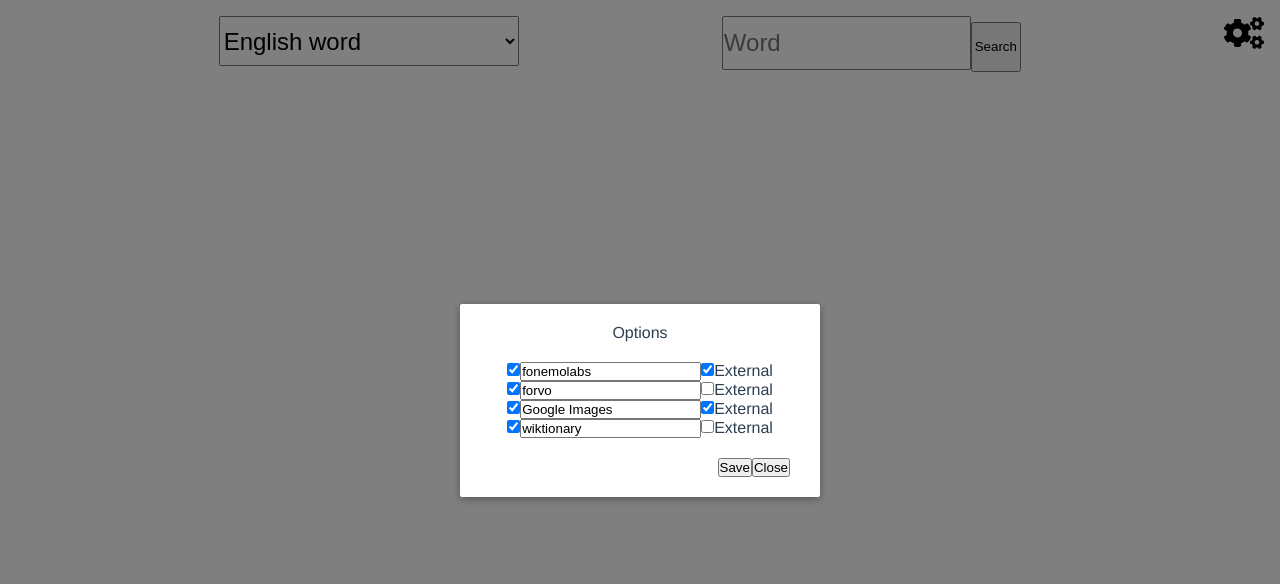
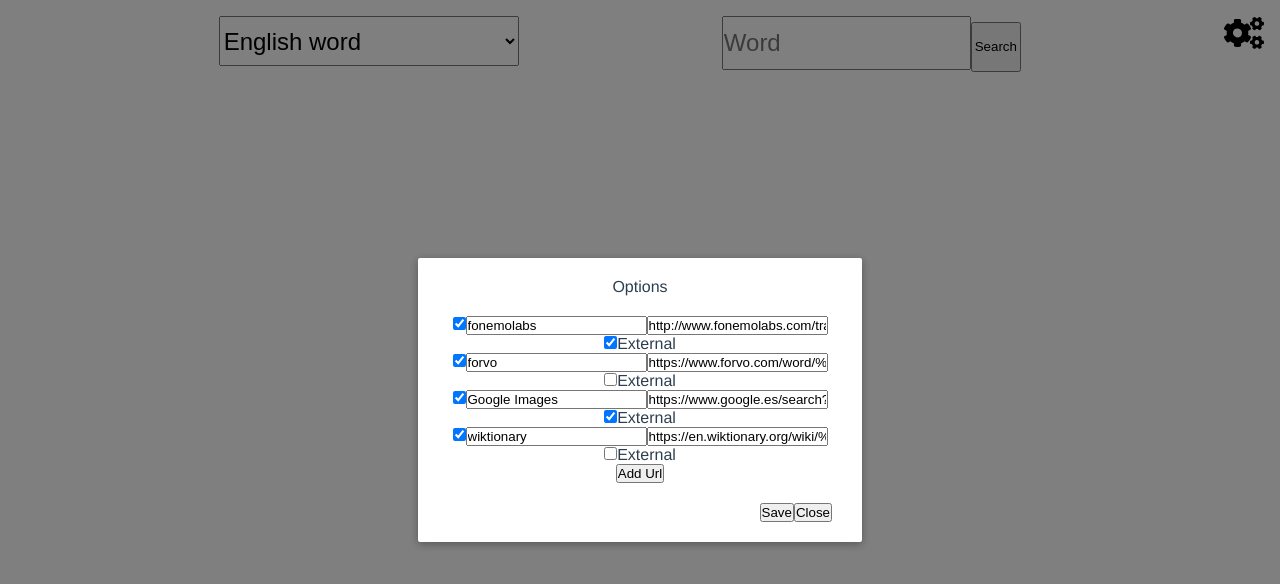
Before and after one commit to chiptus/multi-search, a Vue app: page / in a window 1280 px wide. Both pictures are taken after a click on the button 1244 px from the left and 34 px from the top of the page. Shown: the top 584 px of the page. Built offline with nearby package versions, Linux system fonts and the light colour scheme.

Commit message:
make link customizable and add urls

```diff
--- a/src/App.vue
+++ b/src/App.vue
@@ -5,6 +5,7 @@
       v-bind:on-search="search"
       v-bind:on-close="closeAllWindows"
       :urls="urls"
+      :add-url="addUrl"
     ></search-bar>
     <browser :results="results"></browser>
   </div>
@@ -33,6 +34,9 @@ export default {
       this.openWindows.forEach(window => window.close());
       this.openWindows.length = 0;
     },
+    addUrl() {
+      this.urls.push({});
+    },
     search(keyword) {
       this.results = [];
       this.currentResult = null;
@@ -41,7 +45,7 @@ export default {
           continue;
         }
         // const search = this.urls[name];
-        const url = search.query(keyword);
+        const url = search.link.replace('%s', keyword);
         if (search.external) {
           this.openWindows.push(window.open(url));
         } else {
--- a/src/components/modal.vue
+++ b/src/components/modal.vue
@@ -60,7 +60,7 @@ export default {
 }
 
 .modal-container {
-  width: 300px;
+  width: 30%;
   margin: 0px auto;
   padding: 20px 30px;
   background-color: #fff;
--- a/src/components/options-modal.vue
+++ b/src/components/options-modal.vue
@@ -2,6 +2,7 @@
   <modal :close="close" title="Options">
     <template slot="body">
       <url-option v-for="url in urls" :key="url.id" :url="url"></url-option>
+      <button @click="addUrl">Add Url</button>
     </template>
     <template slot="footer">
       <button @click="save">Save</button>
@@ -20,6 +21,10 @@ export default {
     UrlOption,
   },
   props: {
+    addUrl: {
+      type: Function,
+      required: true,
+    },
     close: {
       type: Function,
       required: true,
--- a/src/components/search-bar.vue
+++ b/src/components/search-bar.vue
@@ -28,7 +28,7 @@
       <button class="options-btn" @click="openModal">
         <font-awesome-icon icon="cogs"></font-awesome-icon>
       </button>
-      <options-modal v-if="isModalOpen" :close="closeModal" :urls="urls"></options-modal>
+      <options-modal v-if="isModalOpen" :close="closeModal" :urls="urls" :add-url="addUrl"></options-modal>
       <!-- <input id="close-windows-checkbox" type="checkbox" checked> -->
       <!-- <label for="close-windows-checkbox">Close windows on search</label> -->
     </div>
@@ -57,6 +57,7 @@ export default {
     initialKeyword: { type: String, required: true },
     onSearch: { type: Function, required: true },
     urls: { type: Array, required: true },
+    addUrl: { type: Function, required: true },
     // onClose: { type: Function, required: true },
   },
   watch: {
--- a/src/components/url-option.vue
+++ b/src/components/url-option.vue
@@ -7,6 +7,7 @@
       v-model="url.enabled"
     >
     <input name="url-name" id="url-name-input" v-model="url.name">
+    <input name="url-link" id="url-link-input" v-model="url.link">
     <input
       type="checkbox"
       :name="url.id+'-external'"
--- a/src/lib/urls.js
+++ b/src/lib/urls.js
@@ -1,7 +1,6 @@
 export const googleImages = {
   name: 'Google Images',
-  query: q =>
-    `https://www.google.es/search?q=${q}&hl=es&tbs=isz:l&tbo=d&site=imghp&tbm=isch&sout=1&biw=1366&bih=643`,
+  link: `https://www.google.es/search?q=%s&hl=es&tbs=isz:l&tbo=d&site=imghp&tbm=isch&sout=1&biw=1366&bih=643`,
   external: true,
   id: 0,
   enabled: true,
@@ -9,21 +8,21 @@ export const googleImages = {
 
 export const forvo = {
   name: 'forvo',
-  query: q => `https://www.forvo.com/word/${q}/#es`,
+  link: 'https://www.forvo.com/word/%s/#es',
   id: 1,
   enabled: true,
 };
 
 export const wiktionary = {
   name: 'wiktionary',
-  query: q => `https://en.wiktionary.org/wiki/${q}#Spanish`,
+  link: `https://en.wiktionary.org/wiki/%s#Spanish`,
   id: 2,
   enabled: true,
 };
 
 export const fonemolabs = {
   name: 'fonemolabs',
-  query: q => `http://www.fonemolabs.com/transcriptor.html#${q}+1`,
+  link: `http://www.fonemolabs.com/transcriptor.html#%s+1`,
   external: true,
   id: 3,
   enabled: true,
```
